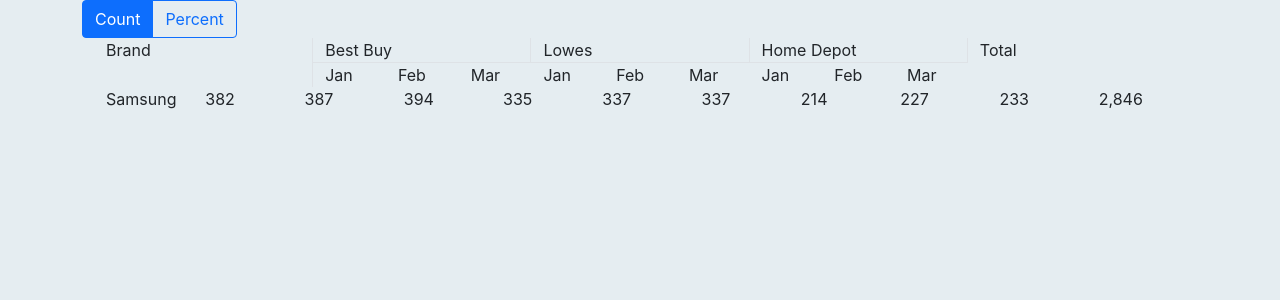
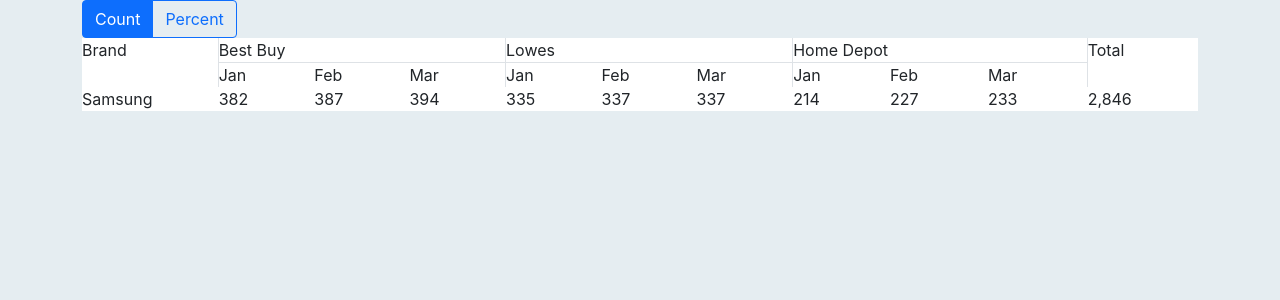
Before and after one commit to SturmB/react-api-test, a React (Create React App) app: page / in a window 1280 px wide. Shown: the top 300 px of the page. Built offline with nearby package versions, Linux system fonts and the light colour scheme.

Commit message:
⚗️ Basics of grid added

```diff
--- a/src/App.js
+++ b/src/App.js
@@ -45,79 +45,102 @@
   return num.toLocaleString(`default`);
 }
 
-export function TableHead({ headers }) {
+export function DataTable({ headers, data, order, numColumns, numType }) {
+  const styleGrid = {
+    gridTemplateColumns: `repeat(${numColumns}, auto)`,
+    gridTemplateRows: `repeat(${data.length + 2}, auto)`,
+  };
+  const firstHeader = {
+    gridArea: `1 / 1 / span 2 / 2`,
+  };
+  const lastHeader = {
+    gridArea: `1 / ${numColumns} / span 2 / span 1`,
+  };
+
   return (
-    <div className="row row-cols-11">
-      <div className="col rounded-start border-end">{headers[0].name}</div>
-      {headers.map((store) => {
+    <div className="grid bg-white" style={styleGrid}>
+      <div className="rounded-start border-end" style={firstHeader}>{headers[0].name}</div>
+      {headers.map((store, storeIndex) => {
         if (store.hasOwnProperty(`months`)) {
+          const colspan = store.months.length;
+          const startLine = (storeIndex - 1) * colspan + 2;
+          const styleColSpan = {
+            gridArea: `1 / ${startLine} / 2 / span ${colspan}`,
+          };
           return (
-            <div className="col">
-              <div className="row">
-                <div className="col border-bottom border-end" key={store.name}>
+            <>
+              <div
+                key={store.name}
+                className="border-bottom border-end"
+                style={styleColSpan}
+              >
                 {store.name}
               </div>
-              </div>
-              <div className="row">
-                {store.months.map((month) => {
+              {store.months.map((month, monthIndex, monthArray) => {
+                const styleMonth = {
+                  gridArea: `2 / ${startLine + monthIndex} / 3 / ${
+                    startLine + monthIndex + 1
+                  }`,
+                };
+                let borderClass = ``;
+                if (monthIndex === monthArray.length - 1) {
+                  borderClass = `border-end`;
+                }
                 return (
-                    <div className="col" key={store.name + `-` + month}>
+                  <div
+                    key={store.name + `-` + month}
+                    className={borderClass}
+                    style={styleMonth}
+                  >
                     {month}
                   </div>
                 );
               })}
-              </div>
-            </div>
+            </>
           );
         }
         return null;
       })}
-      <div className="col rounded-end">{headers[headers.length - 1].name}</div>
+      <div className="rowspan2 rounded-end" style={lastHeader}>
+        {headers[headers.length - 1].name}
       </div>
-    // return store.months.map((month, index, array) => {
-    //   let borderClass = ``;
-    //   if (index === array.length - 1) {
-    //     borderClass = `border-end`;
-    //   }
-    //   return (
-    //     <th key={store.name + `-` + month} className={borderClass}>
-    //       {month}
-    //     </th>
-    //   );
-    // });
-  );
-}
-
-export function TableBody({ data, order, numType }) {
-  return data.map((row) => {
+      {data.map((row, rowIndex) => {
+        const startLine = rowIndex + 3;
+        const styleDataRow = {
+          gridRow: `${startLine} / span 1`,
+        };
         // noinspection JSUnresolvedVariable
         return (
-      <div className="row" key={row.brand}>
-        <div className="col rounded-start">{row.brand}</div>
+          <>
+            <div className="rounded-start" style={styleDataRow}>
+              {row.brand}
+            </div>
             {order.map((item) => {
               if (numType === `count`) {
                 // noinspection JSUnresolvedVariable
                 return (
-              <div className="col" key={row.brand + item}>
+                  <div key={row.brand + item} style={styleDataRow}>
                     {convertCount(row[item])}
                   </div>
                 );
               }
               // noinspection JSUnresolvedVariable
               return (
-            <div className="col" key={row.brand + item}>
+                <div key={row.brand + item} style={styleDataRow}>
                   {row[`${item}_percent`]}%
                 </div>
               );
             })}
-        <div className="col rounded-end">
+            <div className="rounded-end" style={styleDataRow}>
               {numType === `count`
                 ? convertCount(row.total)
                 : `${row.total_percent}%`}
             </div>
+          </>
+        );
+      })}
     </div>
   );
-  });
 }
 
 function App() {
@@ -183,15 +206,18 @@
                 Percent
               </button>
             </div>
+          </div>
+        </div>
 
-            <div className="container">
-              <TableHead headers={capitalized} />
-              <TableBody
+        <div className="row">
+          <div className="col">
+            <DataTable
+              headers={capitalized}
               data={allBrands.data}
               order={dataOrder}
+              numColumns={columnsRaw.length}
               numType={numType}
             />
-            </div>
           </div>
         </div>
       </div>
--- a/src/custom.scss
+++ b/src/custom.scss
@@ -3,3 +3,7 @@
 
 // Import Bootstrap and its default variables
 @import '~bootstrap/scss/bootstrap.scss';
+
+.grid {
+  display: grid;
+}
```
Lines whose indentation alone changed are shown as unchanged.
